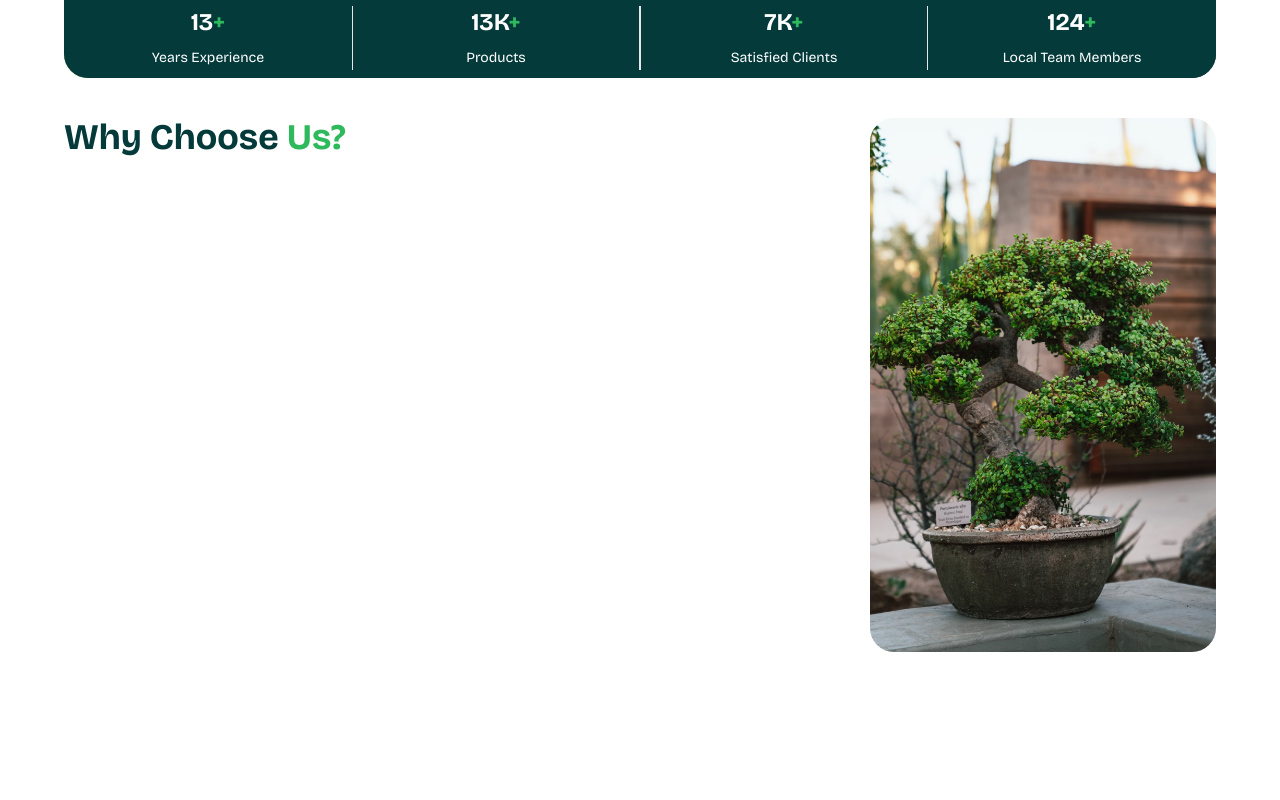
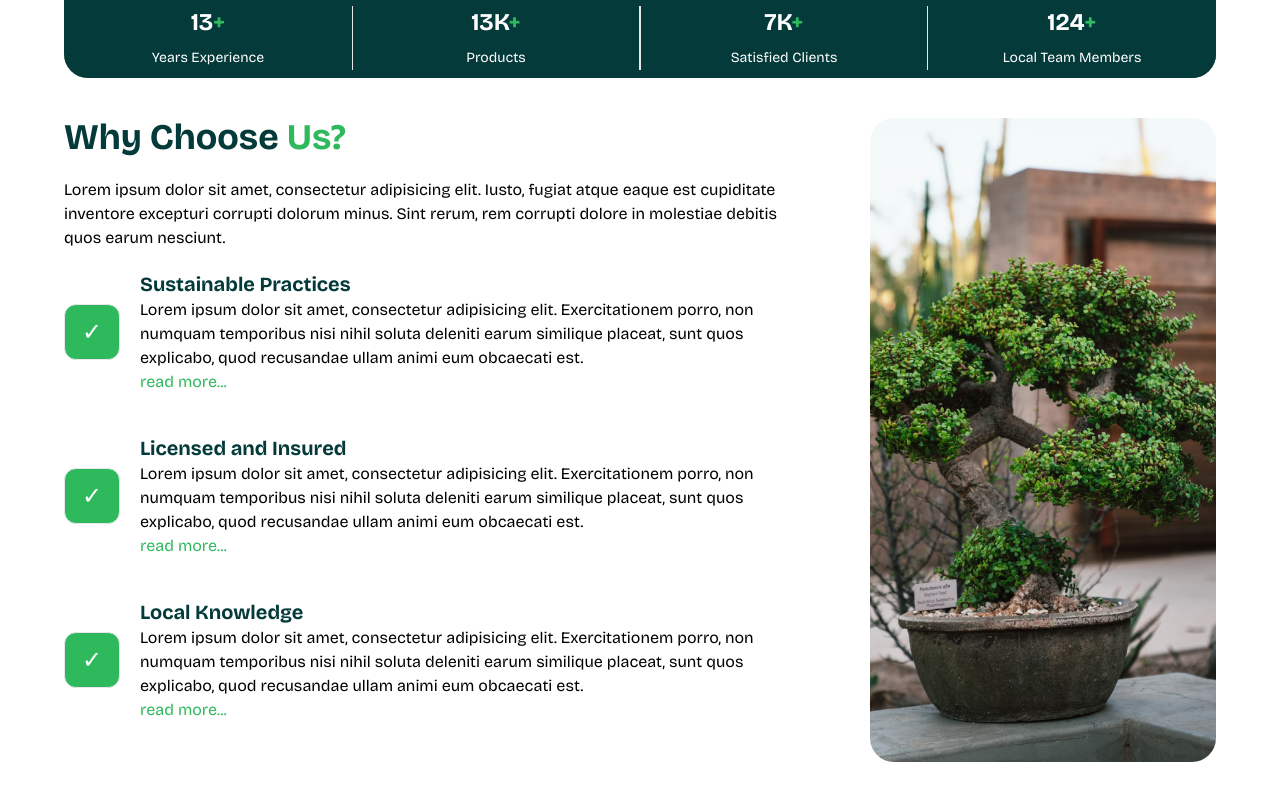
Before and after one commit to SagorAhamed251245/green-garden-client, a Next.js app: page / in a window 1280 px wide. Shown: the part 1219-2019 px from the top of the page. Before the commit the page ends 1911 px from the top, so only its background shows below. Built offline with nearby package versions, Linux system fonts and the light colour scheme; no server answers.

Commit message:
Why Choose Us?

```diff
--- a/src/app/components/Home/WhyChooseUs/WhyChooseUs.jsx
+++ b/src/app/components/Home/WhyChooseUs/WhyChooseUs.jsx
@@ -3,22 +3,75 @@ import React from "react";
 import bannerImage from "@/assets/banner.png";
 
 const WhyChooseUs = () => {
+  const services = [
+    {
+      _id: 1,
+      name: "Sustainable Practices",
+      details:
+        "Lorem ipsum dolor sit amet, consectetur adipisicing elit. Exercitationem porro, non numquam temporibus nisi nihil soluta deleniti earum similique placeat, sunt quos explicabo, quod recusandae ullam animi eum obcaecati est.",
+    },
+    {
+      _id: 2,
+      name: "Licensed and Insured",
+      details:
+        "Lorem ipsum dolor sit amet, consectetur adipisicing elit. Exercitationem porro, non numquam temporibus nisi nihil soluta deleniti earum similique placeat, sunt quos explicabo, quod recusandae ullam animi eum obcaecati est.",
+    },
+    {
+      _id: 3,
+      name: "Local Knowledge",
+      details:
+        "Lorem ipsum dolor sit amet, consectetur adipisicing elit. Exercitationem porro, non numquam temporibus nisi nihil soluta deleniti earum similique placeat, sunt quos explicabo, quod recusandae ullam animi eum obcaecati est.",
+    },
+  ];
   return (
     <section className="mb-10 flex w-[90%] mx-auto">
-      <div className="w-[70%] ">
+      <div className="w-[70%] flex flex-col justify-between ">
         <div>
           <h3 className="text-4xl font-bold  text-secondary">
             Why Choose <span className="text-primary">Us?</span>
           </h3>
+          <p className="w-[90%] my-5 line-clamp-3">
+            Lorem ipsum dolor sit amet, consectetur adipisicing elit. Iusto,
+            fugiat atque eaque est cupiditate inventore excepturi corrupti
+            dolorum minus. Sint rerum, rem corrupti dolore in molestiae debitis
+            quos earum nesciunt.
+          </p>
+        </div>
+
+        <div>
+          {services.map((service, index) => {
+            return (
+              <div
+                className="flex  items-center gap-5 w-[90%] mb-10"
+                key={index}
+              >
+                <div>
+                  <div className="w-14 h-14 border rounded-xl bg-primary flex items-center justify-center text-white text-2xl  ">
+                    &#10003;
+                  </div>
+                </div>
+
+                <div>
+                  <h3 className="text-xl font-bold  text-secondary">
+                    {service.name}
+                  </h3>
+                  <p className="line-clamp-3">{service.details}</p>
+                  <span className="text-primary hover:underline">
+                    read more...
+                  </span>
+                </div>
+              </div>
+            );
+          })}
         </div>
       </div>
-      <div className="w-[30%]">
+      <div className="w-[30%] h-auto flex">
         <Image
           src={bannerImage}
           width={400}
           height={500}
           alt="bannerImage"
-          className="lg:rounded-3xl rounded-lg"
+          className="lg:rounded-3xl rounded-lg w-full h-full object-cover"
         />
       </div>
     </section>
```
